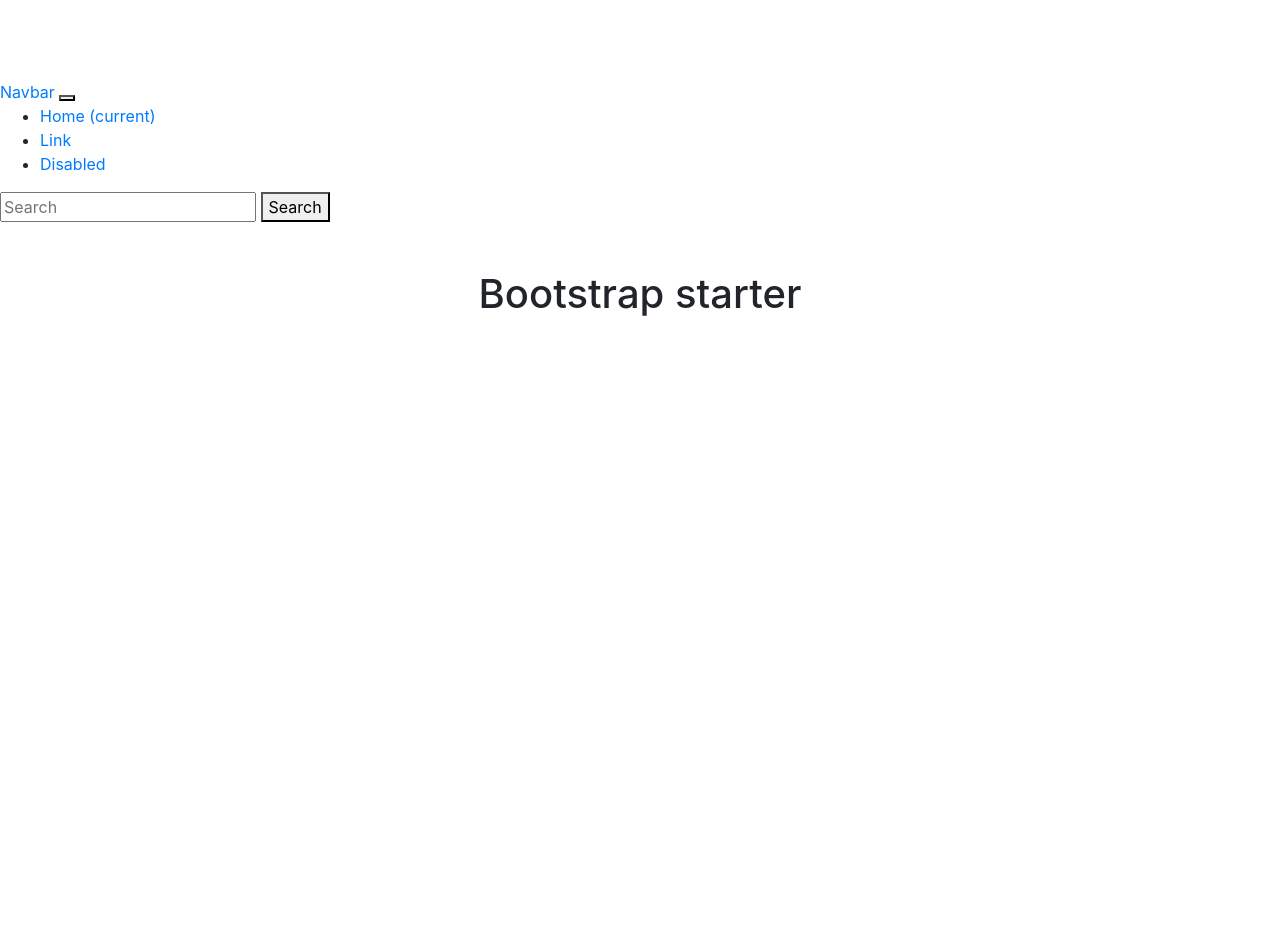
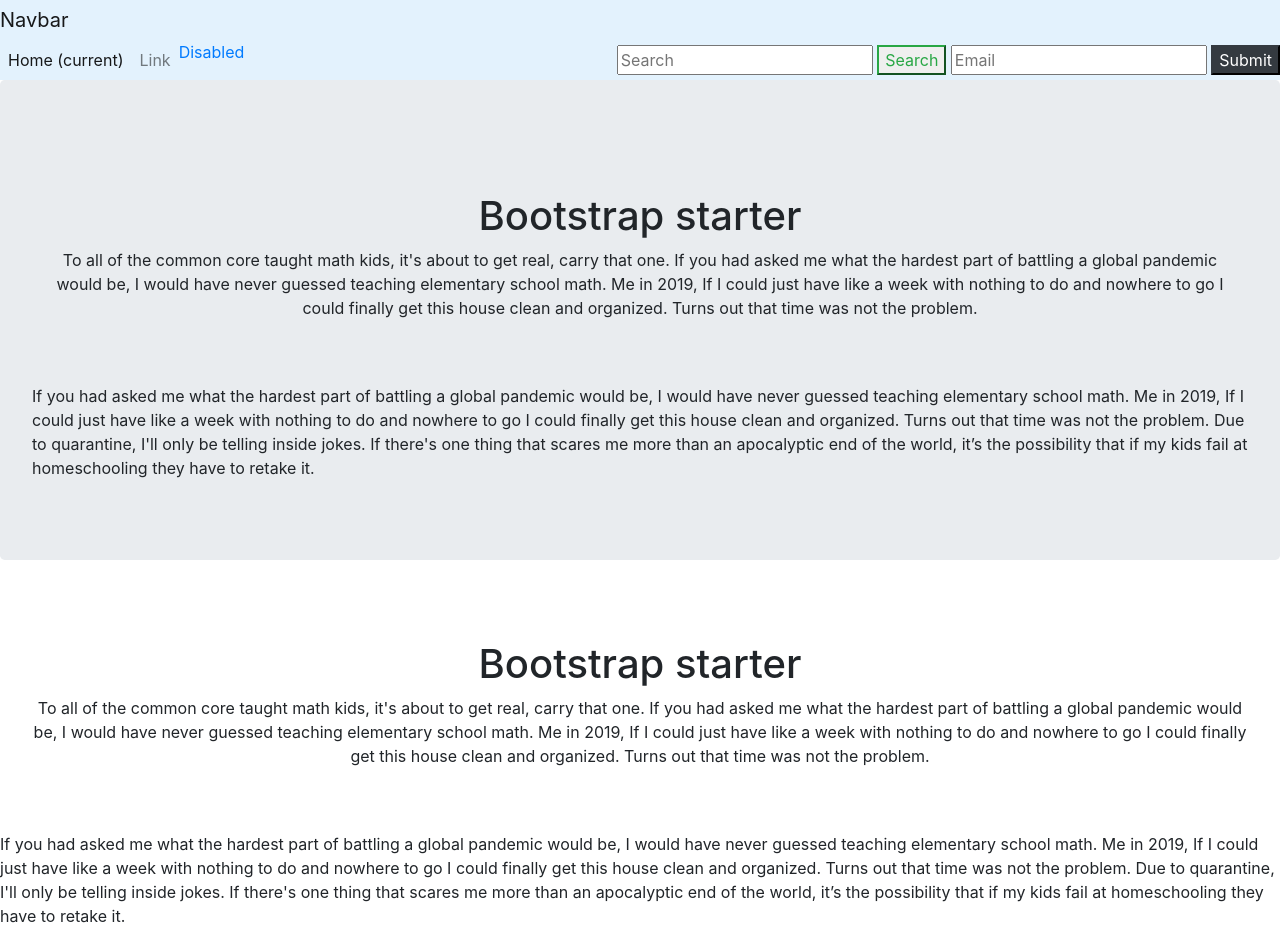
Before and after one commit to Coding-Dojo-ACC/week4-bootstrap, a plain HTML site: page bootstrap/index.html in a window 1280 px wide. Before the commit the page ends 800 px from the top, so only its background shows below. Drawn offline with nearby package versions, Linux system fonts and the light colour scheme.

Commit message:
example solution 2 with notes

```diff
--- a/bootstrap/css/styles.css
+++ b/bootstrap/css/styles.css
@@ -1,7 +1,10 @@
 body {
     padding-top: 5rem;
   }
-  .starter-template {
+.starter-template {
     padding: 3rem 1.5rem;
     text-align: center;
-  }
+}
+.nav-bar {
+    background-color: #e3f2fd;
+}
--- a/bootstrap/index.html
+++ b/bootstrap/index.html
@@ -14,38 +14,69 @@
     <link href="./css/styles.css" rel="stylesheet">
   </head>
   <body>
-    <nav class="">
-        <a class="" href="#">Navbar</a>
-        <button class="" type="button" data-toggle="collapse" data-target="#navbarsExampleDefault" aria-controls="navbarsExampleDefault" aria-expanded="false" aria-label="Toggle navigation">
-          <span class=""></span>
+      <!--
+          1. nav-bar gives default styling from bootstrap
+          2. navbar-light states that we want a lighter background
+          3. Color was changed using our external css.
+          4. fixed-top moves the navigation bar to the top of the page
+          5. navbar-expand-sm is a responsive setting.  Telling the browser that at a certain width please expand the nav otherwise use hamburger -->
+    <nav class="nav-bar navbar-light fixed-top navbar-expand-sm">
+        <!-- .navbar-brand for your company, product, or project name -->
+        <a class="navbar-brand" href="#">Navbar</a>
+        <!-- This button is for the responsive side of the site.  So when on smaller screens you should see the hamburger icon (which will also be set below) -->
+        <button class="navbar-toggler" type="button" data-toggle="collapse" data-target="#navbarsExampleDefault" aria-controls="navbarsExampleDefault" aria-expanded="false" aria-label="Toggle navigation">
+            <!-- Here is where we are setting our hamburger icon -->
+          <span class="navbar-toggler-icon"></span>
         </button>
-
-        <div class="" id="navbarsExampleDefault">
-          <ul class="">
-            <li class="">
-              <a class="" href="#">Home <span class="">(current)</span></a>
+  <!-- .collapse.navbar-collapse for grouping and hiding navbar contents by a parent breakpoint. -->
+        <div class="collapse navbar-collapse" id="navbarsExampleDefault">
+            <!--
+                1 .navbar-nav for a full-height and lightweight navigation (including support for dropdowns).
+                2 the mr-auto helps align the search element to the right -->
+          <ul class="navbar-nav mr-auto">
+              <!--
+                  1. Active sets it so that this particular link is slightly different as it is the page you are on -->
+            <li class="active">
+                <!-- nav-link adds additional styling to the individual links -->
+              <a class="nav-link" href="#">Home <span class="">(current)</span></a>
+            </li>
+            <li>
+              <a class="nav-link" href="#">Link</a>
             </li>
             <li class="">
-              <a class="" href="#">Link</a>
-            </li>
-            <li class="">
-              <a class="" href="#">Disabled</a>
+                <!-- Notice the difference on how disabled link looks compared toe the others -->
+              <a href="#">Disabled</a>
             </li>
           </ul>
           <form class="">
             <input class="" type="text" placeholder="Search" aria-label="Search">
-            <button class="" type="submit">Search</button>
+            <!-- Here we gave it a green outline by using btn-outline-success -->
+            <button class="btn-outline-success" type="submit">Search</button>
+            <input class="" type="text" placeholder="Email" aria-label="Email">
+            <button class="btn-dark" type="submit">Submit</button>
           </form>
         </div>
       </nav>
-
-    <main role="main" class="">
-
+<!-- Adding the class jumbotron makes have a pre determined background and spacing -->
+    <main role="main" class="jumbotron">
+<!-- This is in our external css -->
       <div class="starter-template">
         <h1>Bootstrap starter</h1>
+        <p>To all of the common core taught math kids, it's about to get real, carry that one. If you had asked me what the hardest part of battling a global pandemic would be, I would have never guessed teaching elementary school math. Me in 2019, If I could just have like a week with nothing to do and nowhere to go I could finally get this house clean and organized. Turns out that time was not the problem.</p>
       </div>
+      <p>If you had asked me what the hardest part of battling a global pandemic would be, I would have never guessed teaching elementary school math. Me in 2019, If I could just have like a week with nothing to do and nowhere to go I could finally get this house clean and organized. Turns out that time was not the problem. Due to quarantine, I'll only be telling inside jokes. If there's one thing that scares me more than an apocalyptic end of the world, it’s the possibility that if my kids fail at homeschooling they have to retake it.</p>
 
     </main>
+    <!-- Adding the class jumbotron makes have a pre determined background and spacing -->
+    <main role="main" class="jumbotron-fluid">
+        <!-- This is in our external css -->
+              <div class="starter-template">
+                <h1>Bootstrap starter</h1>
+                <p>To all of the common core taught math kids, it's about to get real, carry that one. If you had asked me what the hardest part of battling a global pandemic would be, I would have never guessed teaching elementary school math. Me in 2019, If I could just have like a week with nothing to do and nowhere to go I could finally get this house clean and organized. Turns out that time was not the problem.</p>
+              </div>
+              <p>If you had asked me what the hardest part of battling a global pandemic would be, I would have never guessed teaching elementary school math. Me in 2019, If I could just have like a week with nothing to do and nowhere to go I could finally get this house clean and organized. Turns out that time was not the problem. Due to quarantine, I'll only be telling inside jokes. If there's one thing that scares me more than an apocalyptic end of the world, it’s the possibility that if my kids fail at homeschooling they have to retake it.</p>
+
+            </main>
 
     <!-- Bootstrap core JavaScript
     ================================================== -->
```
